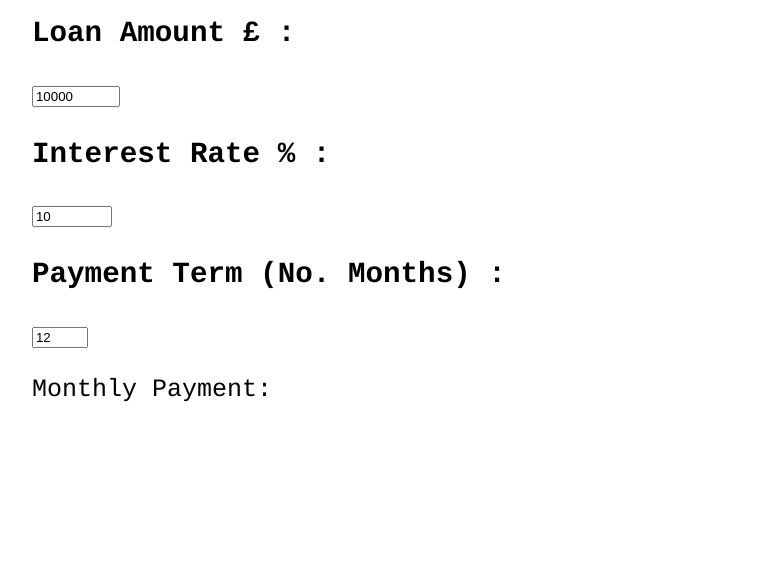
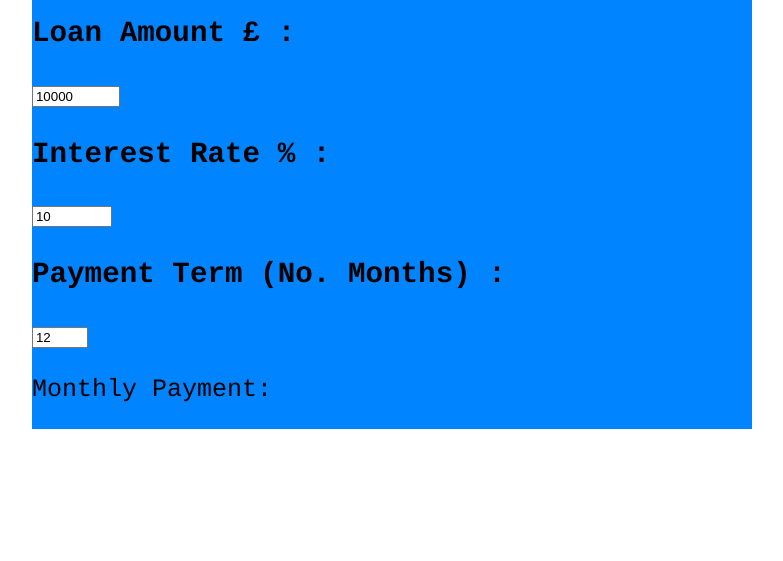
Before and after one commit to williampowell03/will-p-july24, a plain HTML site: page index.html in a window 1280 px wide. Shown: the part 239-800 px from the top of the page, without its empty margins (248-1031 px from the left). Drawn offline with Linux system fonts and the light colour scheme.

Commit message:
Adding background colour

```diff
--- a/style.css
+++ b/style.css
@@ -8,3 +8,7 @@ body{
     font-family: 'Rockwell', Courier Bold, Courier;
     font-size: 25px;
 }
+.container{
+    background: rgb(0, 132, 255);
+
+}
```
